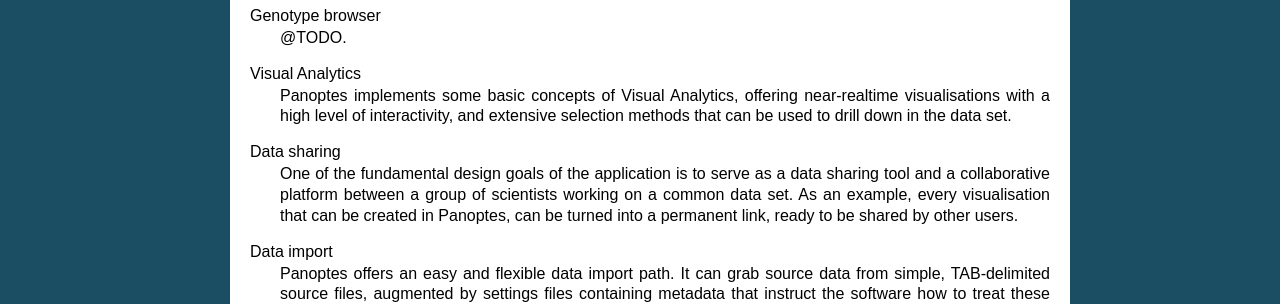
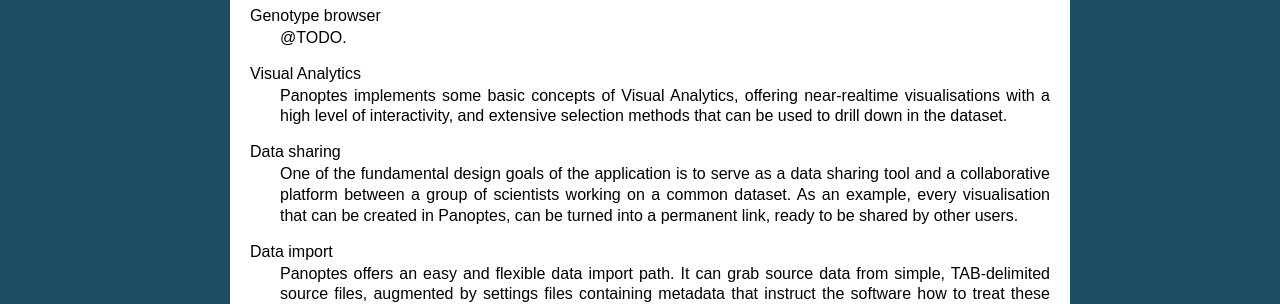
Before and after one commit to cggh/panoptes, a Sphinx documentation site: the page built from documentation/introduction.rst, in a window 1280 px wide. Shown: the part 676-980 px from the top of the page. Built offline with Sphinx 7.4.7, drawn with Linux system fonts in a browser that asks for light colours.

Commit message:
Harmonise terminology

```diff
--- a/documentation/datasets.rst
+++ b/documentation/datasets.rst
@@ -10,7 +10,7 @@ Importing a dataset source does not happen automatically, and has to be initiate
 After installation, a number of sample dataset sources are copied into the source data folder, and are ready to be imported.
 
 - Start the Panoptes app in a browser.
-- In the intro screen, click on the hyperlink "Admin tool". This creates a new tab in the browser, showing the administration section of the app.
+- In the intro screen, click on the hyperlink "Open admin page". This creates a new tab in the browser, showing the administration section of the app.
 - The administration section shows the available source data file sets as a tree. Click on a dataset name you want to import (e.g. "Sample1").
 - Click the button "Load highlighted file source", and click "Load all data" in the popup that appears.
 - This initiates the data import. A progress box is shown during this action.
@@ -89,7 +89,7 @@ The formatting of the source data relies a few concepts:
 - YAML (http://www.yaml.org/about.html) structured files are used to provide the necessary metadata to interpret and parse the data in the context of Panoptes. These metadata are provided in files called ``settings``.
 
 .. caution::
-  **IMPORTANT WARNING**: Identifiers used in the source data structures (folder names, table column headers, etc..), are directly mapped to identifiers in the MySQL database tables. Therefore, they should be formatted as standard variable names (e.g. do not contain dashes, white spaces or other special characters, do not start with a number, ...)
+  Identifiers used in the source data structures (folder names, table column headers, etc..), are directly mapped to identifiers in the MySQL database tables. Therefore, they should be formatted as standard variable names (e.g. do not contain dashes, white spaces or other special characters, do not start with a number, ...)
 
 .. Note::
   This documentation does not describe all the directives that can be specified in the yaml settings files. The sample dataset **Samples_and_Variants** contains settings files that are fully commented, and can serve as a starting point to explore the possibe options. Additional comments are provided in other datasets as well, wherever concepts are introduced that are not present in this dataset.
--- a/documentation/deployment.rst
+++ b/documentation/deployment.rst
@@ -4,8 +4,10 @@ Installation and deployment guide
 Dependencies
 ------------
 Panoptes needs a running MySQL with permission to create and remove databases.
-Note that if there are tables from other apps that name-collide with Panoptes dataset names then there will be data loss.
-USE A SEPERATE MySQL INSTALL OR SET YOUR MySQL PERMISSIONS CAREFULLY!
+.. caution::
+  Note that if there are tables from other apps that name-collide with Panoptes dataset names then there will be data loss.
+  **Use a separate MySQL install or set your MySQL permissions carefully!**
+
 You will need to install the following packages (or equivalent) before Panoptes can be installed. E.g. for debian-based machines::
 
 	apt-get install gcc gfortran python-dev libblas-dev liblapack-dev cython libmysqlclient-dev
--- a/documentation/introduction.rst
+++ b/documentation/introduction.rst
@@ -25,10 +25,10 @@ Genotype browser
   @TODO.
 
 Visual Analytics
-  Panoptes implements some basic concepts of Visual Analytics, offering near-realtime visualisations with a high level of interactivity, and extensive selection methods that can be used to drill down in the data set.
+  Panoptes implements some basic concepts of Visual Analytics, offering near-realtime visualisations with a high level of interactivity, and extensive selection methods that can be used to drill down in the dataset.
 
 Data sharing
-  One of the fundamental design goals of the application is to serve as a data sharing tool and a collaborative platform between a group of scientists working on a common data set. As an example, every visualisation that can be created in Panoptes, can be turned into a permanent link, ready to be shared by other users.
+  One of the fundamental design goals of the application is to serve as a data sharing tool and a collaborative platform between a group of scientists working on a common dataset. As an example, every visualisation that can be created in Panoptes, can be turned into a permanent link, ready to be shared by other users.
 
 Data import
   Panoptes offers an easy and flexible data import path. It can grab source data from simple, TAB-delimited source files, augmented by settings files containing metadata that instruct the software how to treat these data.
```
Also changed, not shown: 12 other files.
